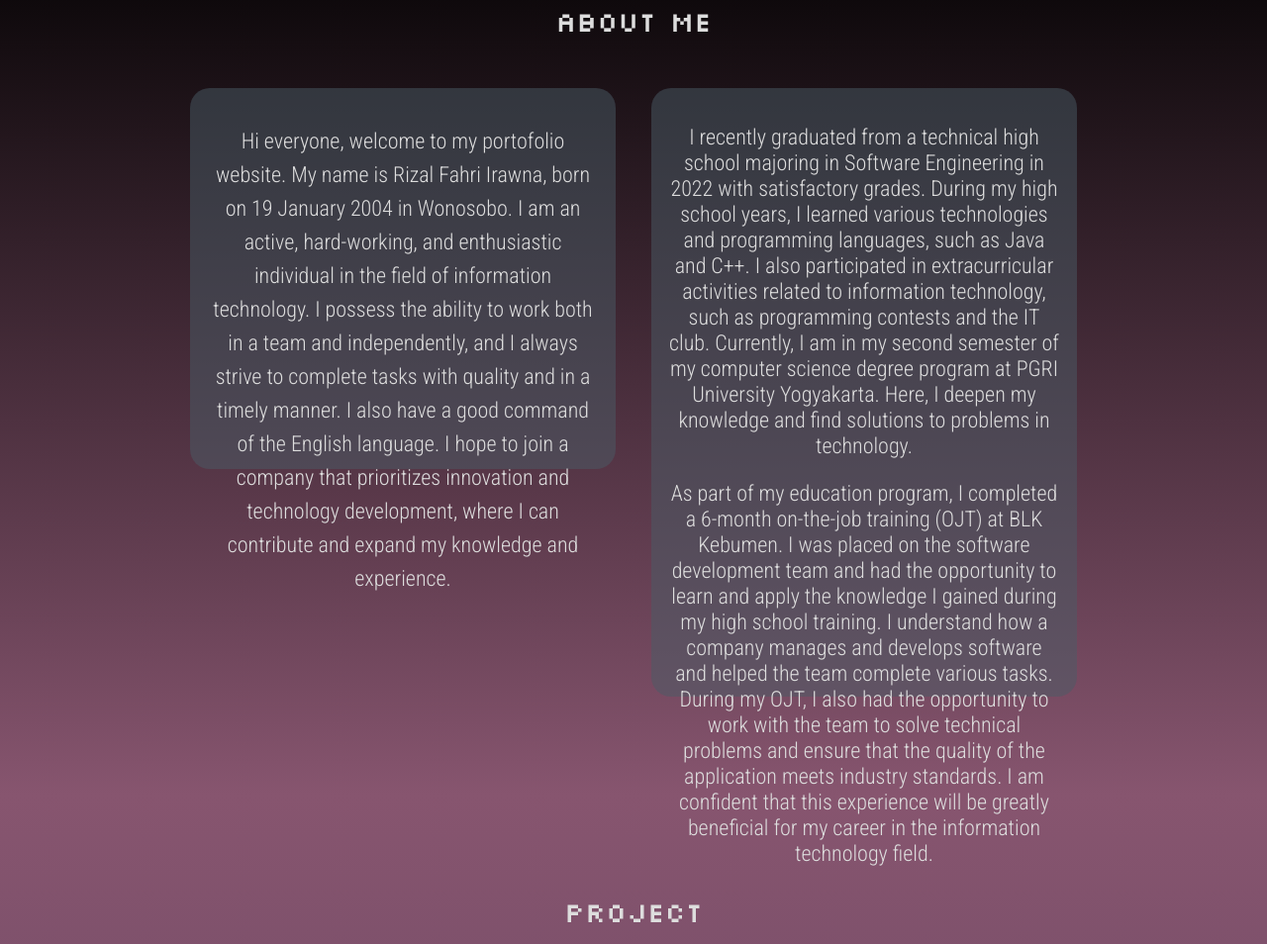
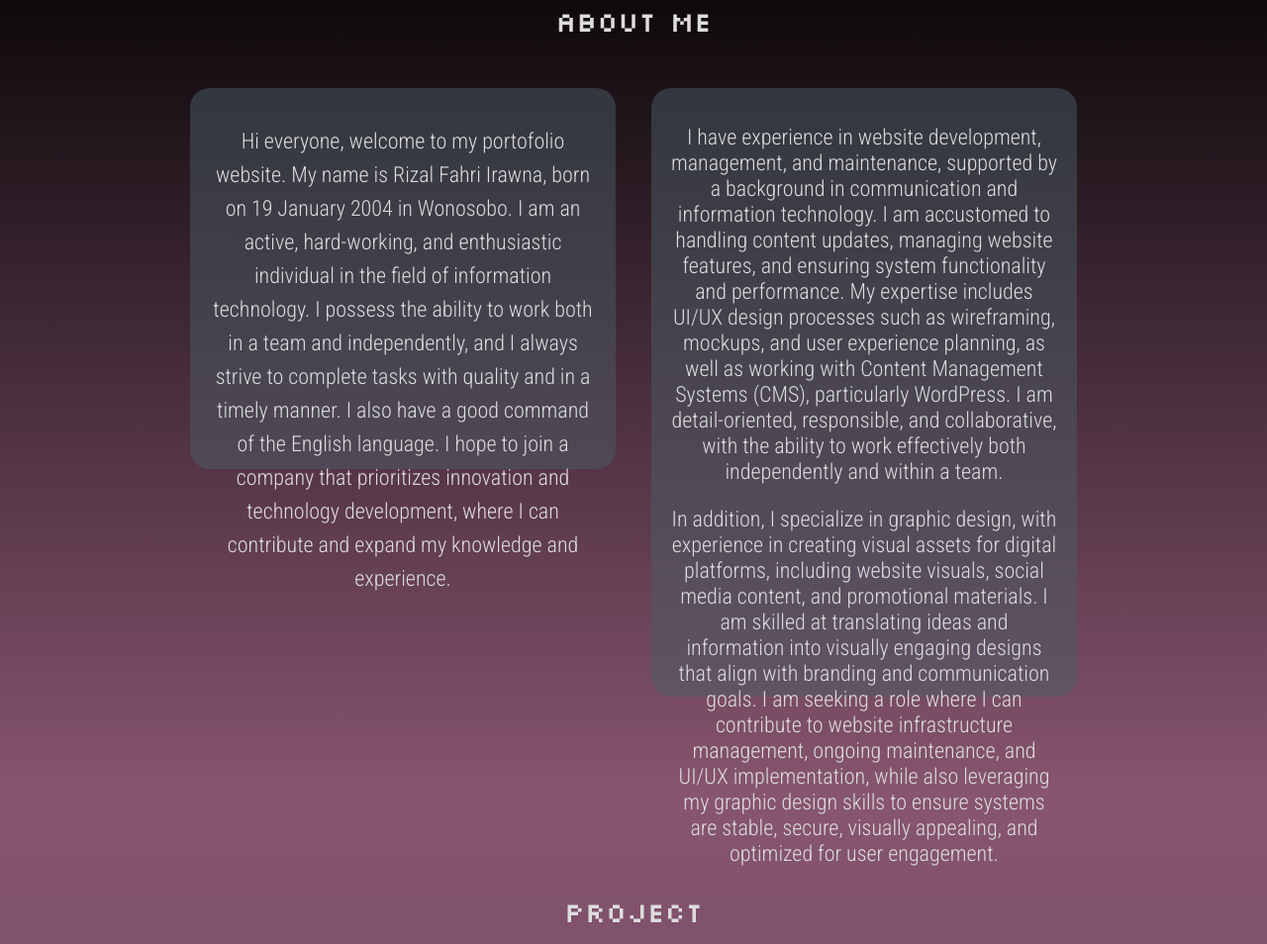
Before and after one commit to RizalFahri/RizalFahri.github.io, a plain HTML site: page index.html in a window 1280 px wide. Shown: the part 918-1872 px from the top of the page at 99% size. Drawn offline with Linux system fonts and the light colour scheme.

Commit message:
Update index.html

```diff
--- a/index.html
+++ b/index.html
@@ -57,18 +57,8 @@
                 </p>
             </div>
             <div class="db-2">
-                <p>I recently graduated from a technical high school majoring in Software Engineering in 2022 with satisfactory grades.
-                    During my high school years, I learned various technologies and programming languages, such as Java and C++.
-                    I also participated in extracurricular activities related to information technology,
-                    such as programming contests and the IT club.
-                    Currently, I am in my second semester of my computer science degree program at PGRI University Yogyakarta.
-                    Here, I deepen my knowledge and find solutions to problems in technology.</p>
-                    <p>As part of my education program, I completed a 6-month on-the-job training (OJT) at BLK Kebumen.
-                    I was placed on the software development team and had the opportunity to learn and apply the knowledge I gained during my high school training.
-                    I understand how a company manages and develops software and helped the team complete various tasks.
-                    During my OJT, I also had the opportunity to work with the team to solve technical problems and ensure that the quality of the application meets industry standards.
-                    I am confident that this experience will be greatly beneficial for my career in the information technology field.
-                </p>
+                <p>I have experience in website development, management, and maintenance, supported by a background in communication and information technology. I am accustomed to handling content updates, managing website features, and ensuring system functionality and performance. My expertise includes UI/UX design processes such as wireframing, mockups, and user experience planning, as well as working with Content Management Systems (CMS), particularly WordPress. I am detail-oriented, responsible, and collaborative, with the ability to work effectively both independently and within a team.</p>
+                <p>In addition, I specialize in graphic design, with experience in creating visual assets for digital platforms, including website visuals, social media content, and promotional materials. I am skilled at translating ideas and information into visually engaging designs that align with branding and communication goals. I am seeking a role where I can contribute to website infrastructure management, ongoing maintenance, and UI/UX implementation, while also leveraging my graphic design skills to ensure systems are stable, secure, visually appealing, and optimized for user engagement.</p>
             </div>
         </div>
     </div>
@@ -86,7 +76,7 @@
         </div>
     </div>
     <div class="nbbawah">
-        <p>COPYRIGHT 2023 | RXYZFH</p>
+        <p>COPYRIGHT 2026 | RizalFahri</p>
     </div>
     <script src="uhuy.js"></script>
 </body>
```
